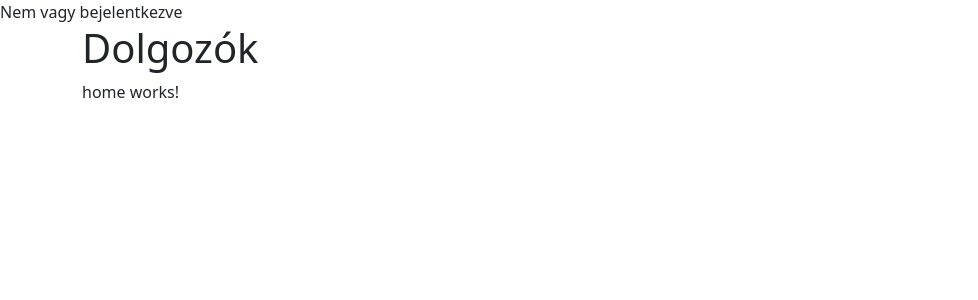
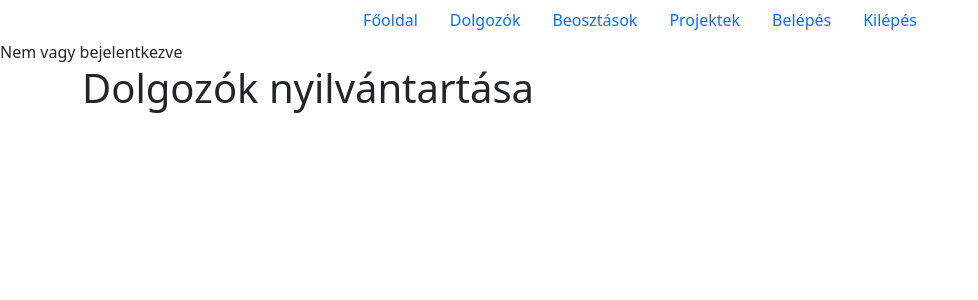
Before and after one commit to barthaleventegabor/humer, an Angular app: page / in a window 1280 px wide. Shown: the top 300 px of the page, without its empty margins (0-978 px from the left). Built offline with nearby package versions, Linux system fonts and the light colour scheme.

Commit message:
Navigáció kész

```diff
--- a/src/app/app.component.html
+++ b/src/app/app.component.html
@@ -1,3 +1,24 @@
+<ul class="nav justify-content-center">
+  <li class="nav-item">
+    <a class="nav-link" routerLink="/home">Főoldal</a>
+  </li>
+  <li class="nav-item">
+    <a class="nav-link" routerLink="/employee">Dolgozók</a>
+  </li>
+  <li class="nav-item">
+    <a class="nav-link" routerLink="/rank">Beosztások</a>
+  </li>
+  <li class="nav-item">
+    <a class="nav-link" routerLink="/project">Projektek</a>
+  </li>
+  <li class="nav-item">
+    <a class="nav-link" routerLink="/login">Belépés</a>
+  </li>
+  <li class="nav-item">
+    <a class="nav-link" routerLink="/logout">Kilépés</a>
+  </li>
+</ul>
+
 
 @if(isLoggedIn) {
     <div>Belépve</div>
@@ -8,7 +29,5 @@
 
 
 <div class="container">
-    <h1>Dolgozók</h1>
-
-    <router-outlet />
+  <router-outlet />
 </div>
--- a/src/app/home/home.component.html
+++ b/src/app/home/home.component.html
@@ -1 +1,2 @@
-<p>home works!</p>
+
+<h1>Dolgozók nyilvántartása</h1>
```
Also changed, not shown: src/app/app.component.ts (+4 -3 lines).
